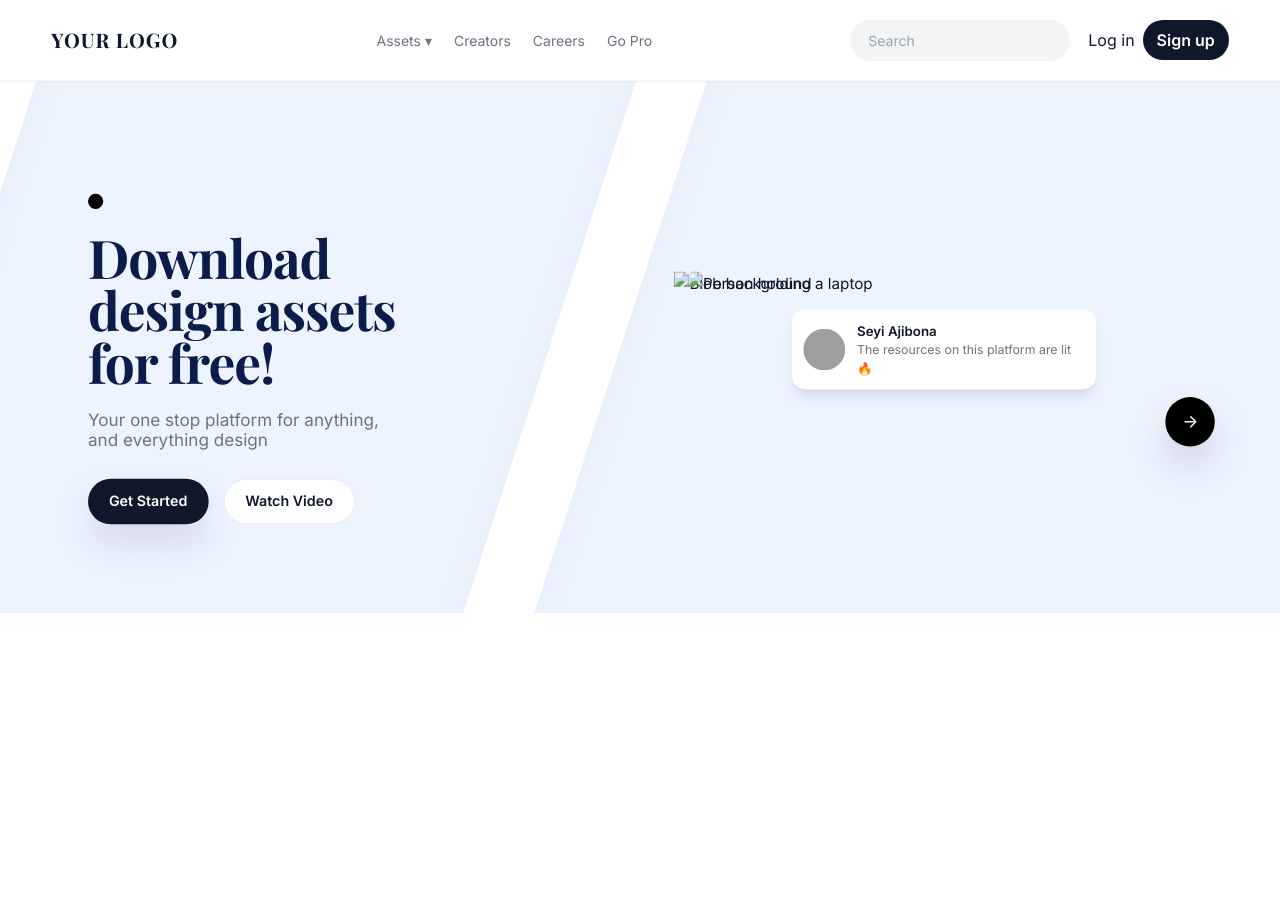
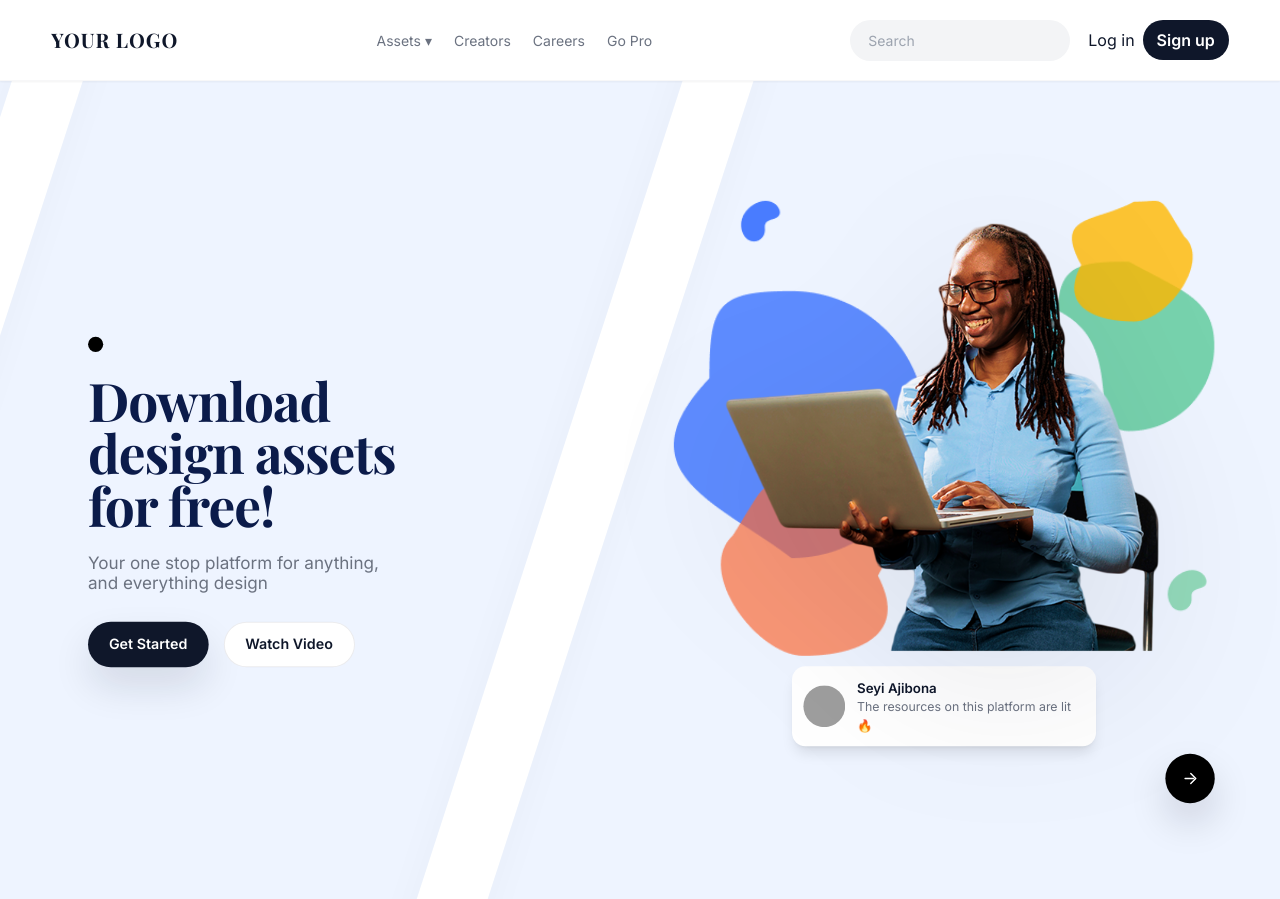
Before and after one commit to rngonnase-cmd/TailwindAssignment, a website: page index.html in a window 1280 px wide. Before the commit the page ends 800 px from the top, so only its background shows below. Drawn offline with nearby package versions, Linux system fonts and the light colour scheme; the site is published under a folder, as on GitHub Pages, so addresses that start at the root find nothing; grey boxes are pictures that could not be loaded.

Commit message:
Fixed deployment errors 2

```diff
--- a/index.html
+++ b/index.html
@@ -86,12 +86,12 @@
       <!-- Right Column -->
       <div class="relative flex flex-col items-center transform scale-90 lg:scale-95 z-10">
         <!-- Decorative Blob Behind -->
-        <img src="/assets/hero-blob.png" alt="Blob background"
+        <img src="assets/hero-blob.png" alt="Blob background"
             class="absolute -z-10 left-1/2 -translate-x-1/2 w-[480px] md:w-[600px] lg:w-[700px] object-contain" />
 
         <!-- foreground hero image -->
         <div class="relative z-10">
-          <img src="/assets/Hero-img.png" alt="Person holding a laptop"
+          <img src="assets/Hero-img.png" alt="Person holding a laptop"
               class="w-[420px] lg:w-[540px] max-w-full rounded-[6px] drop-shadow-[0_40px_80px_rgba(11,12,30,0.08)]" />
         </div>
 
```
